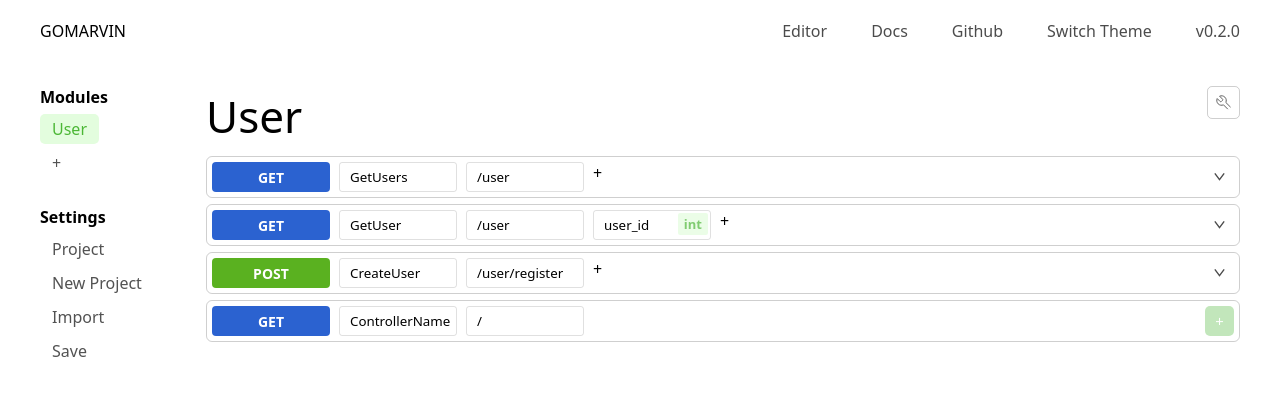
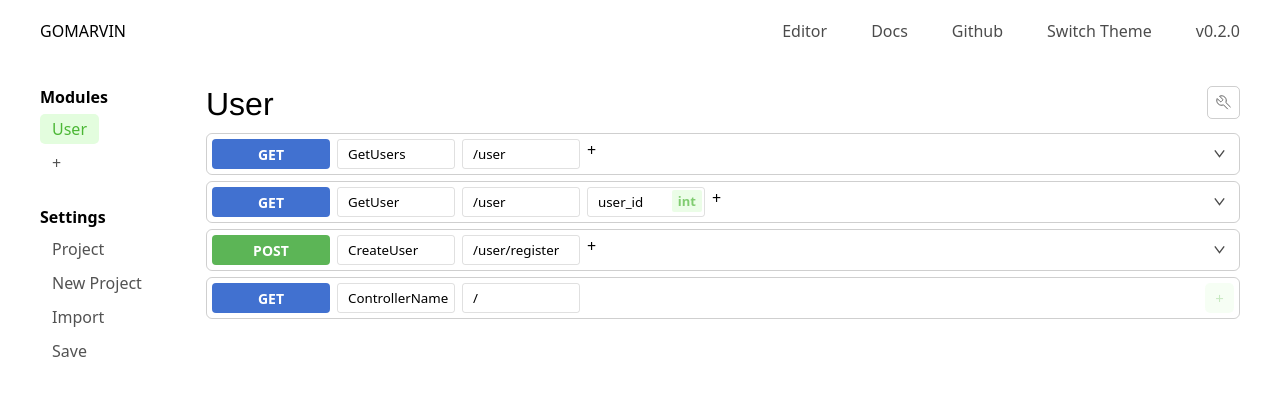
Before and after one commit to tompston/gomarvin-editor, a Vue app: page / in a window 1280 px wide. Shown: the top 396 px of the page. Built offline with nearby package versions, Linux system fonts and the light colour scheme.

Commit message:
ui changes

```diff
--- a/public/stuff/generated-classes.css
+++ b/public/stuff/generated-classes.css
@@ -55,10 +55,14 @@
     --code-txt: #e9e9e9;
     --svg-fill: #ffffff;
     /*  */
-    --http-method-get-bg: rgb(35, 83, 180);
+
+
+    /* --http-method-get-bg: rgb(35, 83, 180);
     --http-method-post-bg: rgb(81, 149, 35);
     --http-method-put-bg: rgb(219, 216, 57);
-    --http-method-delete-bg: rgb(144, 56, 56);
+    --http-method-delete-bg: rgb(144, 56, 56); */
+
+
     /*  */
     --module-name-btn-txt-col: rgb(180, 174, 164);
 }
--- a/src/assets/css/components/buttons.css
+++ b/src/assets/css/components/buttons.css
@@ -3,7 +3,7 @@ button {
 }
 button:disabled,
 button[disabled] {
-  opacity: 0.37;
+  opacity: 0.3;
 }
 
 .debug__btn {
@@ -28,10 +28,12 @@ button[disabled] {
   margin: 5px;
 }
 .endpoint__add_btn {
+  /* background: var(--http-method-post-bg);
+  color: white; */
+
   border-radius: var(--border-rad-5);
-  background: rgb(17, 155, 17);
-  background: var(--bg-col-create-1);
-  color: white;
+  color: var(--selected-text-col-1);
+  background: var(--selected-bg-col-1);
 }
 
 .create_project_btn {
--- a/src/assets/css/main.css
+++ b/src/assets/css/main.css
@@ -51,6 +51,7 @@ input {
 
 .endpoint {
     border: var(--border-1-2);
+    /* background: rgb(215, 255, 182); */
     display: grid;
     grid-template-columns: auto var(--endpoint-btn-width);
     border-radius: 6px;
@@ -59,6 +60,7 @@ input {
     display: grid;
     grid-template-columns: repeat(auto-fit, minmax(var(--mevi-w), var(--mevi-w)));
     gap: 9px;
+    gap: 7px;
     padding: 5px;
     width: 100%;
 }
@@ -90,8 +92,10 @@ input {
     margin-right: 3px;
 }
 .tab--header {
-    font-size: var(--fs-3);
+    font-size: var(--fs-4);
+    font-weight: 500;
     margin-bottom: 10px;
+    font-family: Helvetica, Arial, 'Lucida Grande', sans-serif;
 }
 .project-settings-header {
     font-size: var(--fs-6);
--- a/src/assets/css/rufus.css
+++ b/src/assets/css/rufus.css
@@ -90,10 +90,20 @@
     --selection-main-col: rgba(126, 167, 243, 0.65);
     --selection-text-col: rgb(255, 255, 255);
     /*  */
+
+    /*
     --http-method-get-bg: rgb(43, 98, 208);
     --http-method-post-bg: rgb(90, 177, 32);
     --http-method-put-bg: rgb(219, 216, 56);
     --http-method-delete-bg: rgb(213, 64, 64);
+    */
+
+    --http-method-get-bg: rgb(65, 113, 208);
+    --http-method-post-bg: #5cb556;
+    --http-method-put-bg: rgb(231, 196, 39);
+    --http-method-delete-bg: #e23e36;
+
+    /* E23E36 */
     /*  */
     --mevi-w: 118px;
     --mevi-border: 1px solid rgba(0, 0, 0, 0.12);
@@ -110,7 +120,7 @@
     --txt-col-create-1: rgb(72, 171, 53);
     /*  */
     --code-bg: #f4f4f4;
-    --code-txt: #303030;
+    --code-txt: #171717;
     /*  */
     --svg-fill: #000000;
     /*  */
@@ -191,3 +201,7 @@ code,
 .text-col-white {
     color: white;
 }
+
+.font-helvetica {
+    font-family: Helvetica, Arial, 'Lucida Grande', sans-serif;
+}
--- a/src/components/ModuleToolbar.vue
+++ b/src/components/ModuleToolbar.vue
@@ -13,8 +13,8 @@ const wants_to_delete_module = ref(false)
 </script>
 
 <template>
-  <div class="grid gtc-1-auto mb-8-- module__toolbar tab--header">
-    <div class="tab--header--">{{ module.name }}</div>
+  <div class="grid gtc-1-auto module__toolbar tab--header">
+    <div class="">{{ module.name }}</div>
     <div class="flex">
       <!-- <div></div> -->
       <transition name="fade">
--- a/src/components/settings/ProjectSettingsGrid.vue
+++ b/src/components/settings/ProjectSettingsGrid.vue
@@ -159,7 +159,7 @@ const framework_dropdown_is_shown = ref(false)
   width: 100%;
   display: grid;
   grid-template-columns: repeat(auto-fit, minmax(200px, 1fr));
-  gap: 20px;
+  gap: 10px;
 }
 
 /* .settings__project_info_value_label_grid {
--- a/src/components/utils/dropdown/Dropdown1.vue
+++ b/src/components/utils/dropdown/Dropdown1.vue
@@ -11,7 +11,7 @@ defineEmits(['switch'])
           <div v-for="option in options" v-bind:key="option">
             <div
               @click="$emit('switch', option)"
-              class="method__option_btn disable-text-select hover-pointer"
+              class="method__option_btn disable-text-select hover-pointer--"
               :class="value == option ? 'method__option_btn--selected' : ''"
             >{{ option }}</div>
           </div>
```
